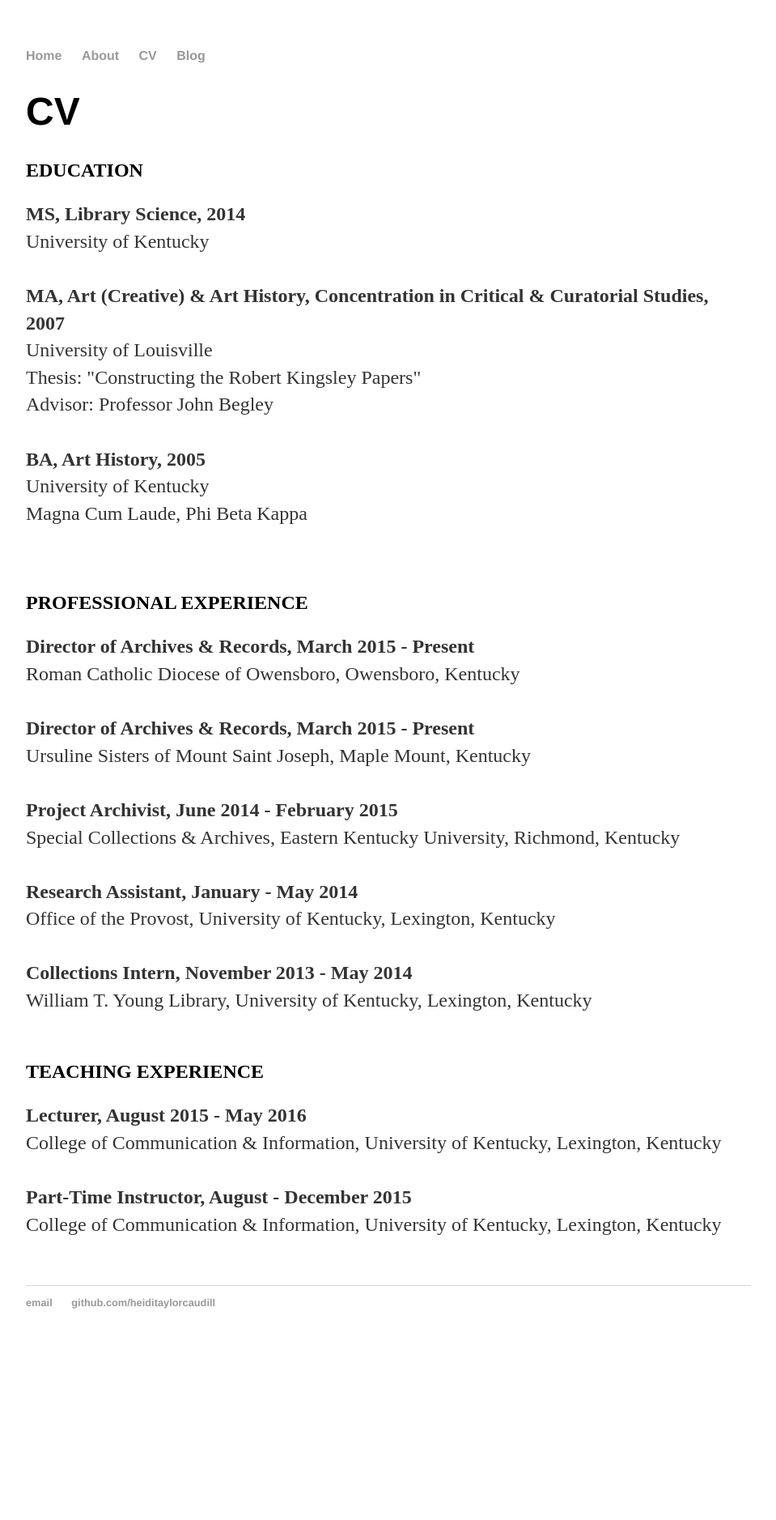
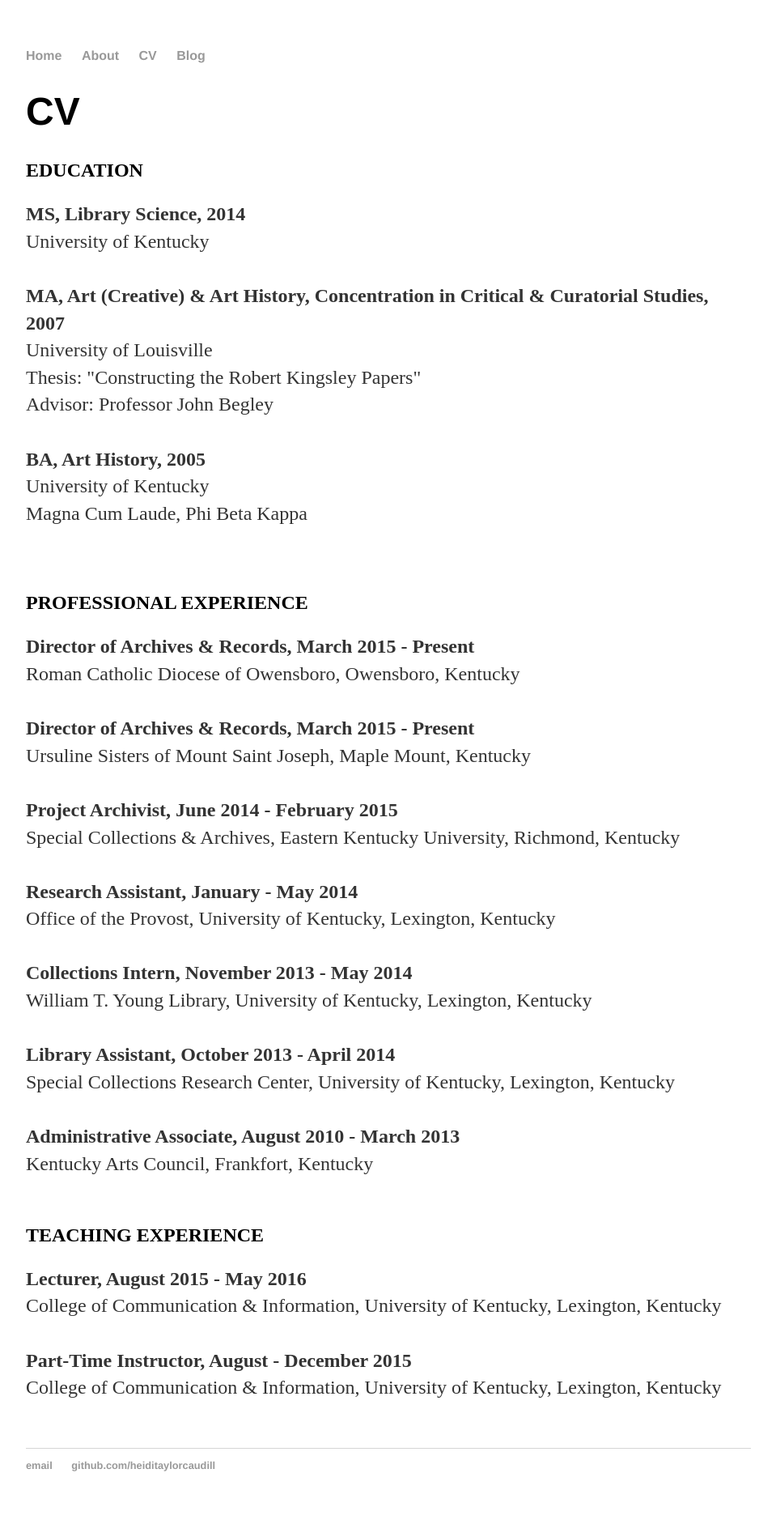
Before and after one commit to heiditaylorcaudill/heiditaylorcaudill.github.io, a Jekyll site: the page built from cv/index.html, in a window 1280 px wide. Shown: the whole page at 81% size, without its empty margins (160-1119 px from the left). Built offline with Jekyll 4.4.1, drawn with Linux system fonts in a browser that asks for light colours; before the commit the page ends 1676 px from its top, so only the background shows below that.

Commit message:
Update index.html

```diff
--- a/cv/index.html
+++ b/cv/index.html
@@ -35,6 +35,11 @@ title: Heidi Taylor-Caudill's CV
 	<b>Collections Intern, November 2013 - May 2014</b><br>
 	William T. Young Library, University of Kentucky, Lexington, Kentucky<br><br>
 
+	<b>Library Assistant, October 2013 - April 2014</b><br>
+	Special Collections Research Center, University of Kentucky, Lexington, Kentucky<br><br>
+
+	<b>Administrative Associate, August 2010 - March 2013</b><br>
+	Kentucky Arts Council, Frankfort, Kentucky<br><br>
 
 
 	<h2>TEACHING EXPERIENCE</h2>
```
